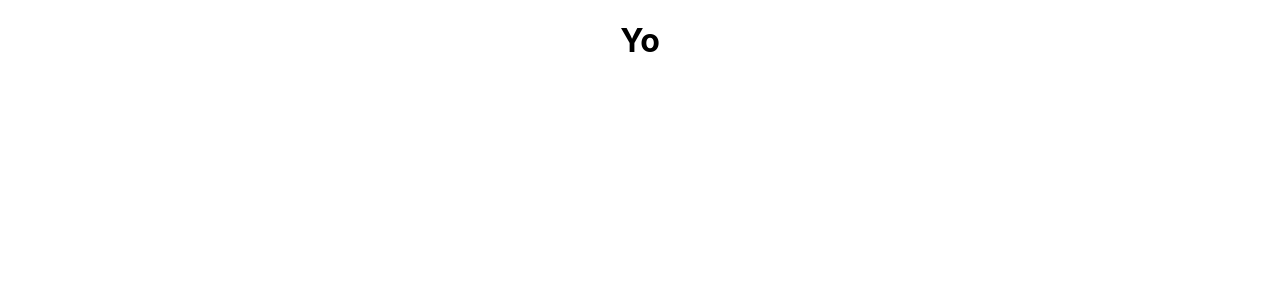
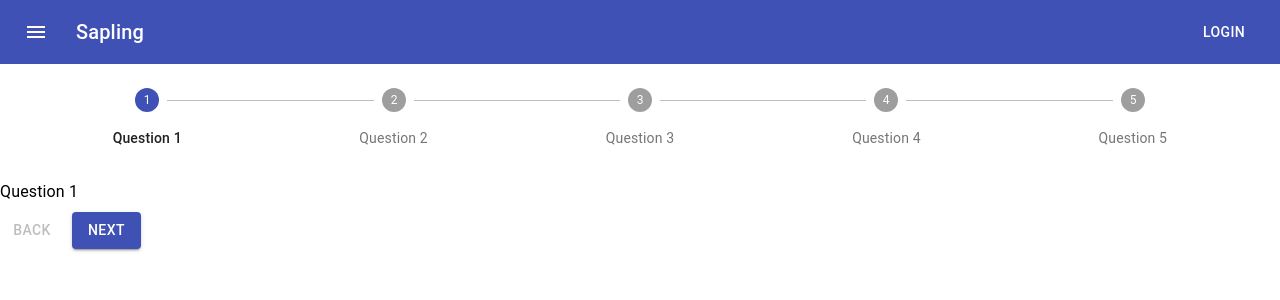
Before and after one commit to Daniel-Heyde/cph2020, a React (Create React App) app: page / in a window 1280 px wide. Shown: the top 300 px of the page. Built offline with nearby package versions, Linux system fonts and the light colour scheme.

Commit message:
Added start to question asking

```diff
--- a/package.json
+++ b/package.json
@@ -3,6 +3,8 @@
   "version": "0.1.0",
   "private": true,
   "dependencies": {
+    "@material-ui/core": "^4.9.1",
+    "@material-ui/icons": "^4.9.1",
     "@testing-library/jest-dom": "^4.2.4",
     "@testing-library/react": "^9.4.0",
     "@testing-library/user-event": "^7.2.1",
--- a/src/App.js
+++ b/src/App.js
@@ -1,13 +1,16 @@
 import React, {Component} from 'react';
 import logo from './assets/logo.svg';
+import MenuBar from './components/MenuBar'
+import HorizontalLabelPositionBelowStepper from './components/Questions'
 import './css/App.css';
 
 class App extends Component {
   render() {
       return (
-          <div className="App">
-              <h1>Yo</h1>
-          </div>
+        <div>
+          <MenuBar />
+          <HorizontalLabelPositionBelowStepper />
+        </div>
       )
   }
 }
--- /dev/null
+++ b/src/components/MenuBar.js
@@ -0,0 +1,39 @@
+import React from 'react'
+import { makeStyles } from '@material-ui/core/styles';
+import AppBar from '@material-ui/core/AppBar';
+import Toolbar from '@material-ui/core/Toolbar';
+import Typography from '@material-ui/core/Typography';
+import Button from '@material-ui/core/Button';
+import IconButton from '@material-ui/core/IconButton';
+import MenuIcon from '@material-ui/icons/Menu';
+
+const useStyles = makeStyles(theme => ({
+    root: {
+      flexGrow: 1,
+    },
+    menuButton: {
+      marginRight: theme.spacing(2),
+    },
+    title: {
+      flexGrow: 1,
+    },
+  }));
+
+export const MenuBar = () => {
+    const classes = useStyles();
+        return (
+            <AppBar position="static">
+            <Toolbar>
+              <IconButton edge="start" className={classes.menuButton} color="inherit" aria-label="menu">
+                <MenuIcon />
+              </IconButton>
+              <Typography variant="h6" className={classes.title}>
+                Sapling
+              </Typography>
+              <Button color="inherit">Login</Button>
+            </Toolbar>
+          </AppBar>
+        )
+};
+
+export default MenuBar;
--- /dev/null
+++ b/src/components/Questions.js
@@ -0,0 +1,95 @@
+import React from 'react';
+import { makeStyles } from '@material-ui/core/styles';
+import Stepper from '@material-ui/core/Stepper';
+import Step from '@material-ui/core/Step';
+import StepLabel from '@material-ui/core/StepLabel';
+import Button from '@material-ui/core/Button';
+import Typography from '@material-ui/core/Typography';
+
+const useStyles = makeStyles(theme => ({
+  root: {
+    width: '100%',
+  },
+  backButton: {
+    marginRight: theme.spacing(1),
+  },
+  instructions: {
+    marginTop: theme.spacing(1),
+    marginBottom: theme.spacing(1),
+  },
+}));
+
+function getSteps() {
+  return ['Question 1', 'Question 2', 'Question 3', 'Question 4', 'Question 5'];
+}
+
+function getStepContent(stepIndex) {
+  switch (stepIndex) {
+    case 0:
+      return 'Question 1'
+    case 1:
+      return 'Question 2';
+    case 2:
+        return 'Question 3';
+    case 3:
+        return 'Question 4';
+    case 4:
+        return 'Question 5';
+    default:
+    return 'Unknown stepIndex';
+  }
+}
+
+export default function HorizontalLabelPositionBelowStepper() {
+  const classes = useStyles();
+  const [activeStep, setActiveStep] = React.useState(0);
+  const steps = getSteps();
+
+  const handleNext = () => {
+    setActiveStep(prevActiveStep => prevActiveStep + 1);
+  };
+
+  const handleBack = () => {
+    setActiveStep(prevActiveStep => prevActiveStep - 1);
+  };
+
+  const handleReset = () => {
+    setActiveStep(0);
+  };
+
+  return (
+    <div className={classes.root}>
+      <Stepper activeStep={activeStep} alternativeLabel>
+        {steps.map(label => (
+          <Step key={label}>
+            <StepLabel>{label}</StepLabel>
+          </Step>
+        ))}
+      </Stepper>
+      <div>
+        {activeStep === steps.length ? (
+          <div>
+            <Typography className={classes.instructions}>All steps completed</Typography>
+            <Button onClick={handleReset}>Reset</Button>
+          </div>
+        ) : (
+          <div>
+            <Typography className={classes.instructions}>{getStepContent(activeStep)}</Typography>
+            <div>
+              <Button
+                disabled={activeStep === 0}
+                onClick={handleBack}
+                className={classes.backButton}
+              >
+                Back
+              </Button>
+              <Button variant="contained" color="primary" onClick={handleNext}>
+                {activeStep === steps.length - 1 ? 'Finish' : 'Next'}
+              </Button>
+            </div>
+          </div>
+        )}
+      </div>
+    </div>
+  );
+}
```
